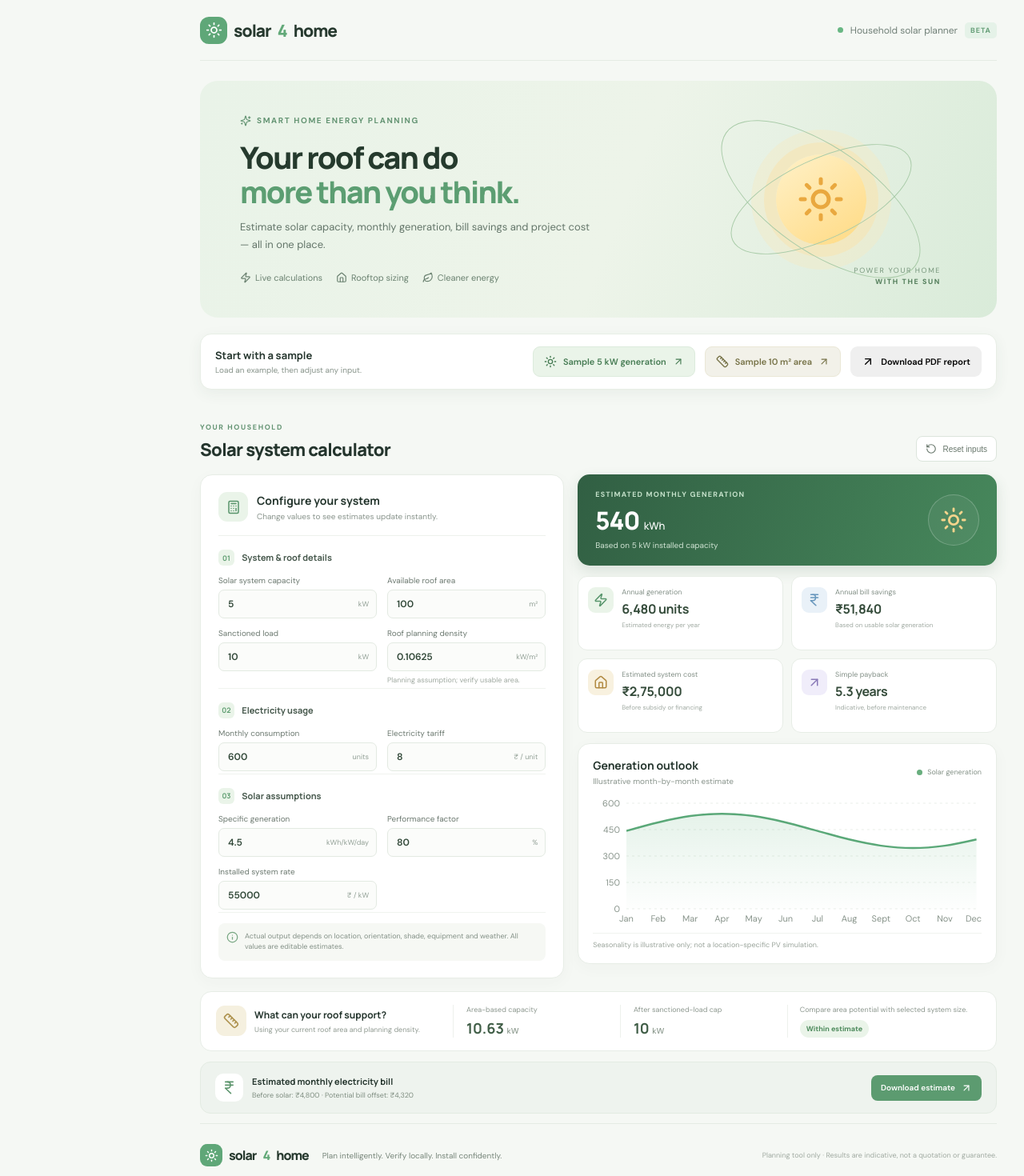
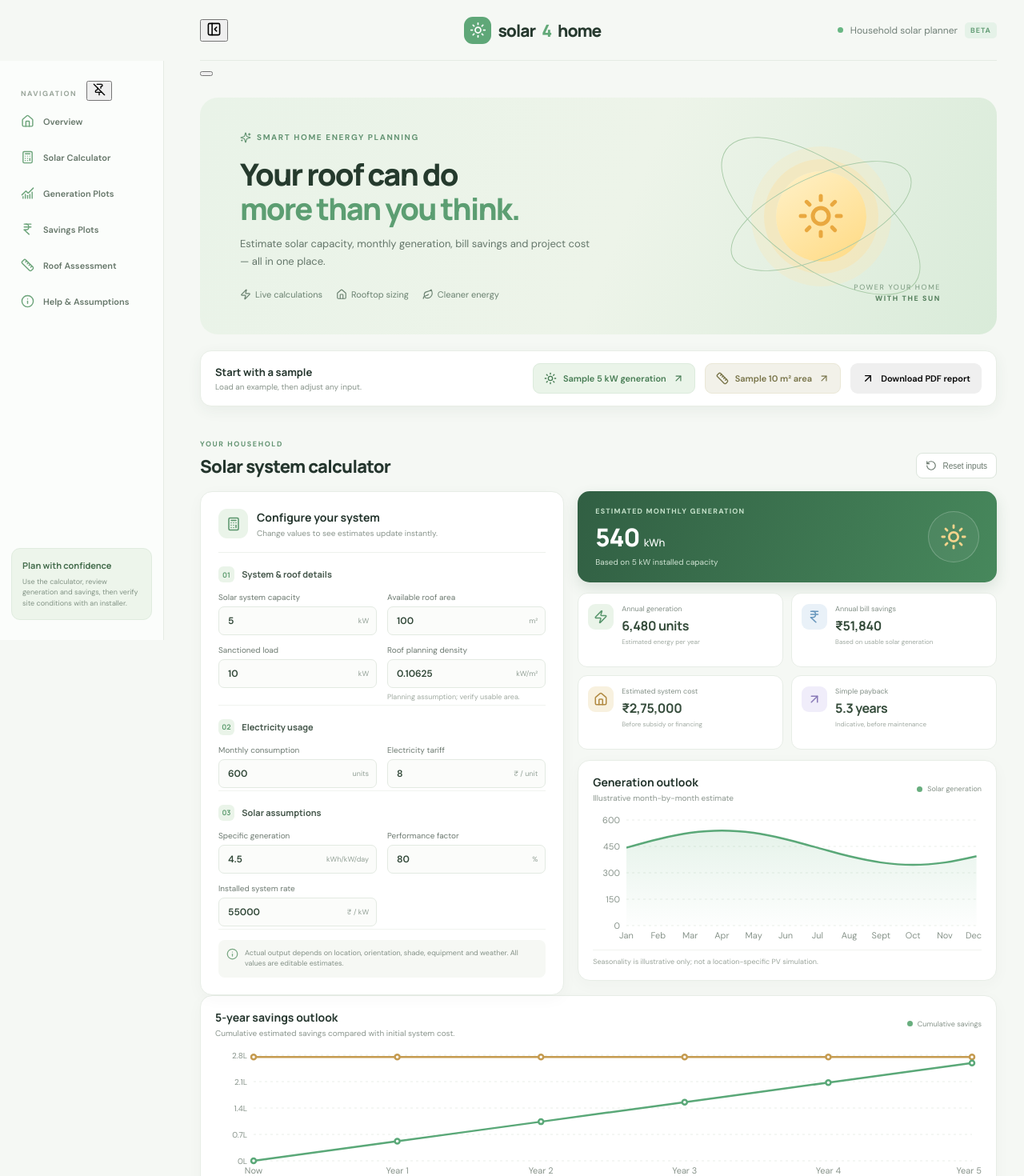
Before and after one commit to puneetnarayan/solar4home, a React (Vite) app: page / in a window 1280 px wide. Shown: the top 1470 px of the page at 80% size. Built offline with nearby package versions, Linux system fonts and the light colour scheme.

Commit message:
Add collapsible pinned navigation and savings plot

```diff
--- a/src/App.jsx
+++ b/src/App.jsx
@@ -1,7 +1,7 @@
 import React,{useMemo,useState} from "react";
 import {jsPDF} from "jspdf";
 import html2canvas from "html2canvas";
-import {Sun,Zap,Ruler,IndianRupee,Home,ArrowUpRight,RotateCcw,Info,Calculator,Leaf,Sparkles} from "lucide-react";
+import {Sun,Zap,Ruler,IndianRupee,Home,ArrowUpRight,RotateCcw,Info,Calculator,Leaf,Sparkles,Menu,Pin,PinOff,ChartNoAxesCombined,PanelLeftClose} from "lucide-react";
 import {Area,AreaChart,Bar,BarChart,CartesianGrid,Line,LineChart,ResponsiveContainer,Tooltip,XAxis,YAxis} from "recharts";
 const money=v=>new Intl.NumberFormat("en-IN",{style:"currency",currency:"INR",maximumFractionDigits:0}).format(Number.isFinite(v)?v:0);
 const num=(v,d=1)=>new Intl.NumberFormat("en-IN",{maximumFractionDigits:d}).format(Number.isFinite(v)?v:0);
@@ -10,6 +10,11 @@ function Field({label,value,onChange,unit,step=1,min=0,max,help}){return <label
 function Metric({icon:Icon,label,value,note,accent="green"}){return <div className={`metric ${accent}`}><div className="metric-icon"><Icon size={18}/></div><div><p>{label}</p><strong>{value}</strong><small>{note}</small></div></div>}
 export default function App(){
  const [f,setF]=useState(initial),[sample,setSample]=useState("");
+ const [sidebarOpen,setSidebarOpen]=useState(true);
+ const [sidebarPinned,setSidebarPinned]=useState(()=>{try{return localStorage.getItem("solar4home-sidebar-pinned")==="true"}catch{return false}});
+ const toggleSidebar=()=>{if(sidebarPinned){setSidebarPinned(false);try{localStorage.setItem("solar4home-sidebar-pinned","false")}catch{};setSidebarOpen(false)}else setSidebarOpen(v=>!v)};
+ const togglePin=()=>{setSidebarPinned(v=>{const next=!v;try{localStorage.setItem("solar4home-sidebar-pinned",String(next))}catch{};if(next)setSidebarOpen(true);return next})};
+ const navItems=[["Overview","overview",Home],["Solar Calculator","calculator",Calculator],["Generation Plots","generation",ChartNoAxesCombined],["Savings Plots","savings",IndianRupee],["Roof Assessment","roof",Ruler],["Help & Assumptions","help",Info]];
  const put=k=>v=>setF(o=>({...o,[k]:v}));
  const n=(v,d=0)=>Number.isFinite(Number(v))?Number(v):d;
  const x=useMemo(()=>{const cap=Math.max(0,n(f.capacity)),area=Math.max(0,n(f.roofArea)),load=Math.max(0,n(f.sanctioned)),yieldD=Math.max(0,n(f.yieldDay)),perf=Math.max(0,Math.min(100,n(f.performance,80)))/100,density=Math.max(0,n(f.rooftopDensity,.10625)),units=Math.max(0,n(f.monthlyUnits)),tariff=Math.max(0,n(f.tariff)),monthly=cap*yieldD*30*perf,offset=Math.min(monthly,units)*tariff,cost=cap*Math.max(0,n(f.systemRate)),savings=offset*12;return {cap,areaCap:area*density,feasible:Math.min(area*density,load||area*density),monthly,annual:monthly*12,bill:units*tariff,offset,cost,savings,payback:savings?cost/savings:null}},[f]);
@@ -51,9 +56,10 @@ export default function App(){
  };
 
  const csv=()=>{const rows=[["Metric","Estimate"],["System capacity (kW)",x.cap],["Roof area (m²)",n(f.roofArea)],["Area capacity (kW)",x.areaCap],["Monthly generation (kWh)",x.monthly],["Annual generation (kWh)",x.annual],["Estimated system cost (INR)",x.cost],["Monthly bill offset (INR)",x.offset],["Annual savings (INR)",x.savings],["Simple payback (years)",x.payback??"N/A"]];const blob=new Blob([rows.map(r=>r.map(v=>'"'+String(v).replaceAll('"','""')+'"').join(",")).join("\n")],{type:"text/csv"});const a=document.createElement("a");a.href=URL.createObjectURL(blob);a.download="solar4home-estimate.csv";a.click();URL.revokeObjectURL(a.href)};
- return <main className="shell">
- <header className="topbar"><a className="brand" href="#"><span className="brandmark"><Sun size={21}/></span>solar<span className="four">4</span>home</a><div className="topnote"><i/> Household solar planner <b>BETA</b></div></header>
- <section className="hero"><div className="herotext"><div className="eyebrow"><Sparkles size={14}/> SMART HOME ENERGY PLANNING</div><h1>Your roof can do<br/><span>more than you think.</span></h1><p>Estimate solar capacity, monthly generation, bill savings and project cost — all in one place.</p><div className="tags"><span><Zap size={14}/> Live calculations</span><span><Home size={14}/> Rooftop sizing</span><span><Leaf size={14}/> Cleaner energy</span></div></div><div className="sunart"><div className="sunball"><Sun size={60}/></div><div className="orbit one"/><div className="orbit two"/><small>POWER YOUR HOME<br/><b>WITH THE SUN</b></small></div></section>
+ return <main className={`shell ${sidebarOpen?"sidebar-open":"sidebar-closed"} ${sidebarPinned?"sidebar-pinned":""}`}>
+ <header className="topbar"><button className="hamburger" onClick={toggleSidebar} aria-label={sidebarOpen?"Collapse navigation":"Open navigation"} aria-expanded={sidebarOpen}>{sidebarOpen?<PanelLeftClose size={19}/>:<Menu size={20}/>}</button><a className="brand" href="#overview"><span className="brandmark"><Sun size={21}/></span>solar<span className="four">4</span>home</a><div className="topnote"><i/> Household solar planner <b>BETA</b></div></header>
+ <aside className={`sidebar ${sidebarOpen?"is-open":"is-closed"}`} aria-label="Main navigation"><div className="sidebar-head"><span className="side-label">NAVIGATION</span><button className="pin-button" onClick={togglePin} title={sidebarPinned?"Unpin sidebar":"Pin sidebar"} aria-label={sidebarPinned?"Unpin sidebar":"Pin sidebar"}>{sidebarPinned?<Pin size={16}/>:<PinOff size={16}/>}</button></div>{navItems.map(([label,id,Icon])=><a key={id} href={`#${id}`} onClick={()=>{if(window.innerWidth<=900&&!sidebarPinned)setSidebarOpen(false)}} title={label}><Icon size={17}/><span>{label}</span></a>)}<div className="side-tip"><b>Plan with confidence</b><span>Use the calculator, review generation and savings, then verify site conditions with an installer.</span></div></aside><button className={`sidebar-scrim ${sidebarOpen?"visible":""}`} aria-label="Close navigation" onClick={()=>setSidebarOpen(false)}/>
+ <section className="hero" id="overview"><div className="herotext"><div className="eyebrow"><Sparkles size={14}/> SMART HOME ENERGY PLANNING</div><h1>Your roof can do<br/><span>more than you think.</span></h1><p>Estimate solar capacity, monthly generation, bill savings and project cost — all in one place.</p><div className="tags"><span><Zap size={14}/> Live calculations</span><span><Home size={14}/> Rooftop sizing</span><span><Leaf size={14}/> Cleaner energy</span></div></div><div className="sunart"><div className="sunball"><Sun size={60}/></div><div className="orbit one"/><div className="orbit two"/><small>POWER YOUR HOME<br/><b>WITH THE SUN</b></small></div></section>
  <section className="samples"><div><strong>Start with a sample</strong><small>Load an example, then adjust any input.</small></div><button className="sample primary" onClick={sample5}><Sun size={16}/> Sample 5 kW generation <ArrowUpRight size={14}/></button><button className="sample secondary" onClick={sampleArea}><Ruler size={16}/> Sample 10 m² area <ArrowUpRight size={14}/></button><button className="sample report" onClick={downloadPdf}><ArrowUpRight size={16}/> Download PDF report</button>{sample&&<div className="loaded">● Loaded: {sample}</div>}</section>
  <div className="heading" id="calculator"><div><label>YOUR HOUSEHOLD</label><h2>Solar system calculator</h2></div><button className="reset" onClick={reset}><RotateCcw size={14}/> Reset inputs</button></div>
  <div className="layout"><section className="panel inputs"><div className="panelhead"><span><Calculator size={18}/></span><div><h3>Configure your system</h3><p>Change values to see estimates update instantly.</p></div></div>
@@ -64,7 +70,8 @@ export default function App(){
  <section className="results"><div className="genbanner"><div><label>ESTIMATED MONTHLY GENERATION</label><strong>{num(x.monthly)} <small>kWh</small></strong><p>Based on {num(x.cap,2)} kW installed capacity</p></div><span><Sun size={34}/></span></div>
  <div className="metrics"><Metric icon={Zap} label="Annual generation" value={num(x.annual,0)+" units"} note="Estimated energy per year"/><Metric icon={IndianRupee} label="Annual bill savings" value={money(x.savings)} note="Based on usable solar generation" accent="blue"/><Metric icon={Home} label="Estimated system cost" value={money(x.cost)} note="Before subsidy or financing" accent="gold"/><Metric icon={ArrowUpRight} label="Simple payback" value={x.payback===null?"—":num(x.payback,1)+" years"} note="Indicative, before maintenance" accent="purple"/></div>
  <div className="chartpanel" id="generation"><div className="charthead"><div><h3>Generation outlook</h3><p>Illustrative month-by-month estimate</p></div><span><i/> Solar generation</span></div><div className="chart"><ResponsiveContainer width="100%" height="100%"><AreaChart data={chart} margin={{top:8,right:6,left:-18,bottom:0}}><defs><linearGradient id="fill" x1="0" y1="0" x2="0" y2="1"><stop offset="0%" stopColor="#70b989" stopOpacity={.3}/><stop offset="100%" stopColor="#70b989" stopOpacity={.02}/></linearGradient></defs><CartesianGrid strokeDasharray="3 4" vertical={false} stroke="#e9eee8"/><XAxis dataKey="month" axisLine={false} tickLine={false} tick={{fill:"#87938a",fontSize:11}}/><YAxis axisLine={false} tickLine={false} tick={{fill:"#87938a",fontSize:11}}/><Tooltip formatter={v=>[num(v)+" kWh","Generation"]}/><Area type="monotone" dataKey="generation" stroke="#5aa878" strokeWidth={2.5} fill="url(#fill)"/></AreaChart></ResponsiveContainer></div><div className="chartnote">Seasonality is illustrative only; not a location-specific PV simulation.</div></div></section></div>
- <section className="area-summary"><div className="areatitle"><span><Ruler size={20}/></span><div><h3>What can your roof support?</h3><p>Using your current roof area and planning density.</p></div></div><div className="areastat"><small>Area-based capacity</small><strong>{num(x.areaCap,2)} <em>kW</em></strong></div><div className="areastat"><small>After sanctioned-load cap</small><strong>{num(x.feasible,2)} <em>kW</em></strong></div><div className="arearesult"><small>Compare area potential with selected system size.</small><b className={x.cap<=x.feasible?"ok":"warn"}>{x.cap<=x.feasible?"Within estimate":"Above area/load estimate"}</b></div></section>
+ <section className="chartpanel savings-panel" id="savings"><div className="charthead"><div><h3>5-year savings outlook</h3><p>Cumulative estimated savings compared with initial system cost.</p></div><span><i/> Cumulative savings</span></div><div className="chart savings-chart"><ResponsiveContainer width="100%" height="100%"><LineChart data={financialChart} margin={{top:8,right:12,left:-12,bottom:0}}><CartesianGrid strokeDasharray="3 4" vertical={false} stroke="#e9eee8"/><XAxis dataKey="year" axisLine={false} tickLine={false} tick={{fill:"#87938a",fontSize:11}}/><YAxis axisLine={false} tickLine={false} tick={{fill:"#87938a",fontSize:10}} tickFormatter={v=>num(v/100000,1)+"L"}/><Tooltip formatter={v=>[money(v),""]}/><Line type="monotone" dataKey="investment" name="System cost" stroke="#c59b50" strokeWidth={2.5} dot={{r:3}}/><Line type="monotone" dataKey="cumulativeSavings" name="Cumulative savings" stroke="#5aa878" strokeWidth={2.5} dot={{r:3}}/></LineChart></ResponsiveContainer></div><div className="chartnote">Indicative only. Excludes financing, maintenance, degradation and tariff changes.</div></section>
+ <section className="area-summary" id="roof"><div className="areatitle"><span><Ruler size={20}/></span><div><h3>What can your roof support?</h3><p>Using your current roof area and planning density.</p></div></div><div className="areastat"><small>Area-based capacity</small><strong>{num(x.areaCap,2)} <em>kW</em></strong></div><div className="areastat"><small>After sanctioned-load cap</small><strong>{num(x.feasible,2)} <em>kW</em></strong></div><div className="arearesult"><small>Compare area potential with selected system size.</small><b className={x.cap<=x.feasible?"ok":"warn"}>{x.cap<=x.feasible?"Within estimate":"Above area/load estimate"}</b></div></section>
  <section className="billstrip" id="help"><div><span><IndianRupee size={19}/></span><div><h3>Estimated monthly electricity bill</h3><p>Before solar: {money(x.bill)} · Potential bill offset: {money(x.offset)}</p></div></div><button onClick={csv}>Download estimate <ArrowUpRight size={14}/></button></section>
  <footer><div className="brand"><span className="brandmark"><Sun size={17}/></span>solar<span className="four">4</span>home</div><p>Plan intelligently. Verify locally. Install confidently.</p><small>Planning tool only · Results are indicative, not a quotation or guarantee.</small></footer>
  </main>
```
